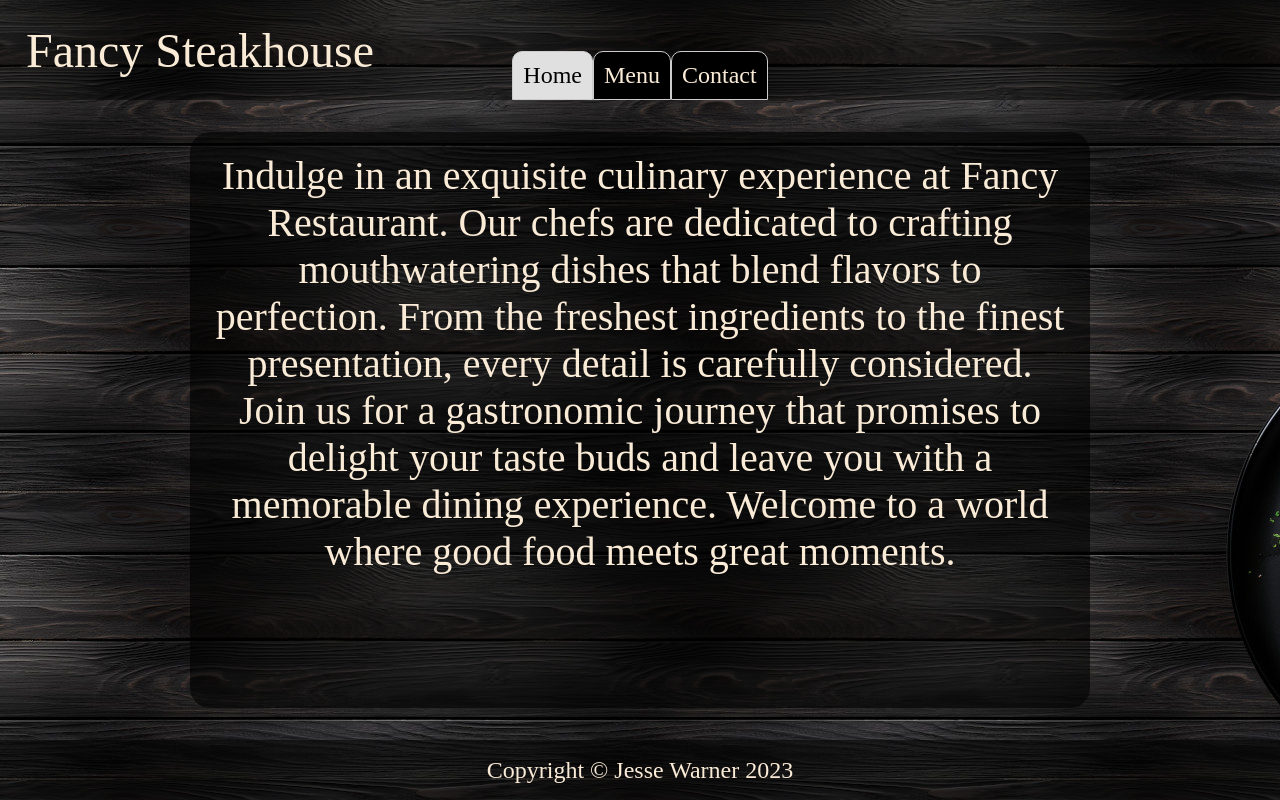
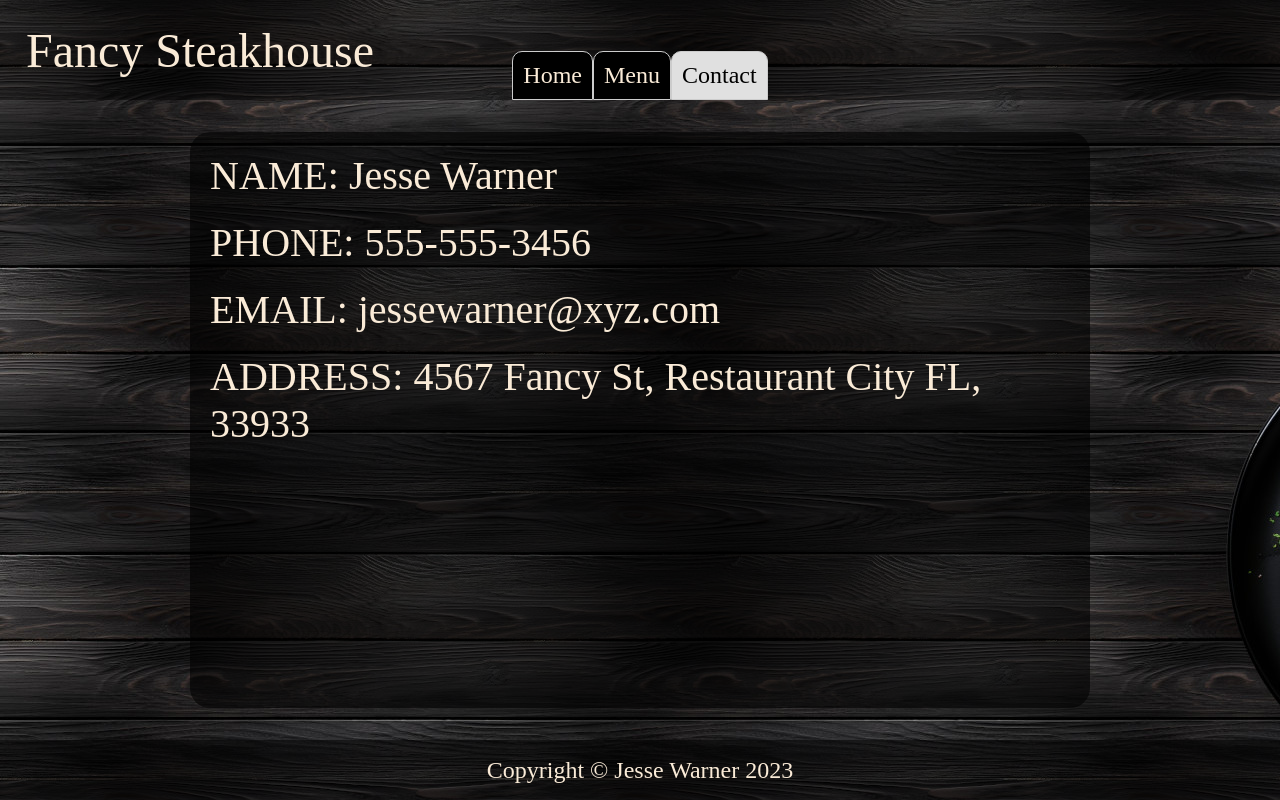
Before and after one commit to jessewwarner/odin-restaurant-page, a website built with webpack: page dist/index.html in a window 1280 px wide. Both pictures are taken after a click on the element "Contact". Built offline with nearby package versions, Linux system fonts and the light colour scheme.

Commit message:
Add contact page

```diff
--- a/src/css/style.css
+++ b/src/css/style.css
@@ -63,10 +63,15 @@ body {
     background-color: #00000099;
     color: antiquewhite;
     width: 900px;
-    height: 90%;
+    min-height: 90%;
     padding: 20px;
     border-radius: 20px;
     text-align: center;
+}
+
+.contact-info {
+    text-align: left;
+    margin-bottom: 20px;
 }
 
 footer {
--- /dev/null
+++ b/src/js/contact.js
@@ -0,0 +1,18 @@
+export default function createContactPage(){
+    const mainWrapper = document.querySelector('.main-wrapper');
+    mainWrapper.textContent = '';
+
+    const contact = {
+        name: "Jesse Warner",
+        phone: "555-555-3456",
+        email: "jessewarner@xyz.com",
+        address: "4567 Fancy St, Restaurant City FL, 33933",
+    }
+
+    for(let key in contact){
+        const div = document.createElement('div');
+        div.classList.add('contact-info');
+        div.textContent = `${key.toUpperCase()}: ${contact[key]}`;
+        mainWrapper.appendChild(div);
+    }
+}
--- a/src/js/home.js
+++ b/src/js/home.js
@@ -6,4 +6,6 @@ export default function createHomePage(){
     homeDiv.classList.add('home-content');
     homeDiv.textContent = "Indulge in an exquisite culinary experience at Fancy Restaurant. Our chefs are dedicated to crafting mouthwatering dishes that blend flavors to perfection. From the freshest ingredients to the finest presentation, every detail is carefully considered. Join us for a gastronomic journey that promises to delight your taste buds and leave you with a memorable dining experience. Welcome to a world where good food meets great moments."
     mainWrapper.appendChild(homeDiv);
+
+    console.log("Stuff")
 }
--- a/src/js/index.js
+++ b/src/js/index.js
@@ -1,6 +1,28 @@
 import '/src/css/style.css'
 import createLandingPage from './landing';
 import createHomePage from './home';
+import createContactPage from './contact';
 
 createLandingPage();
-createHomePage()
+createHomePage();
+
+const tabs = document.querySelectorAll('.tab');
+const home = document.querySelector('.home');
+const menu = document.querySelector('.menu');
+const contact = document.querySelector('.contact');
+
+home.onclick = function(){
+    createHomePage();
+    tabs.forEach(element => {
+        element.classList.remove('selected');
+    });
+    home.classList.add('selected');
+};
+//menu.onclick = createMenuPage;
+contact.onclick = function(){
+    createContactPage();
+    tabs.forEach(element => {
+        element.classList.remove('selected');
+    });
+    contact.classList.add('selected');
+};
```
Also changed, not shown: dist/index.bundle.js.
